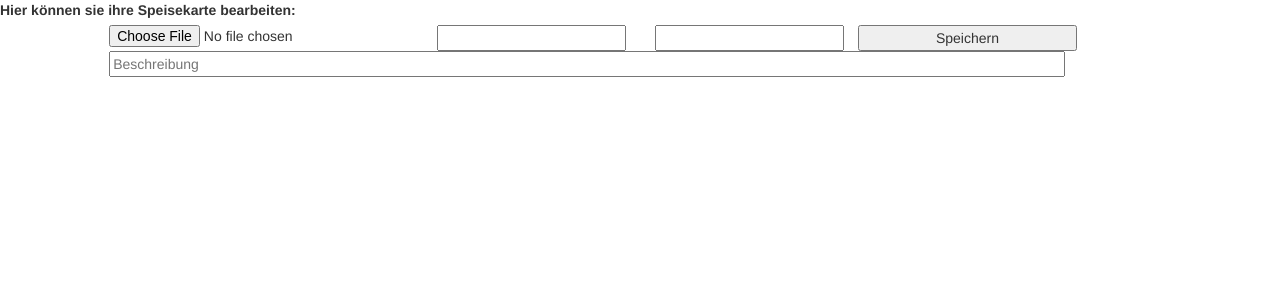
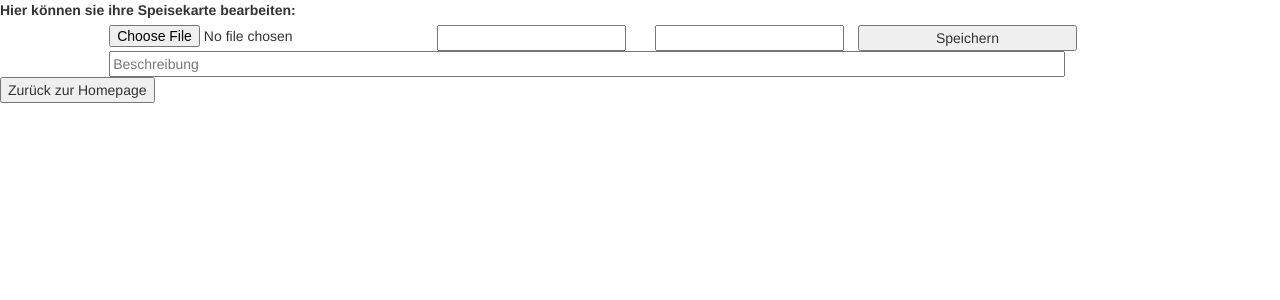
Before and after one commit to Schlumpf1/DatenbankPraktikumv0.1, a Flask app: template templates/restaurant_changeItem.html in a window 1280 px wide. Shown: the top 300 px of the page. Run offline with Flask 3, Linux system fonts and the light colour scheme; the template is opened without the code that fills it, so the values that code supplies are empty; some libraries are stand-ins or nearby versions.

Commit message:
Hometaste vergessen gehabt

```diff
--- a/templates/restaurant_changeItem.html
+++ b/templates/restaurant_changeItem.html
@@ -36,5 +36,12 @@
                 </div>
             </div>
         </form>
+        <div>
+            <div class="row-sm-20">
+                <form action="/restaurant" method="get">
+                    <button type="submit">Zurück zur Homepage</button>
+                </form>
+            </div>
+        </div>
     </body>
 </html>
```
Also changed, not shown: Database.db.
